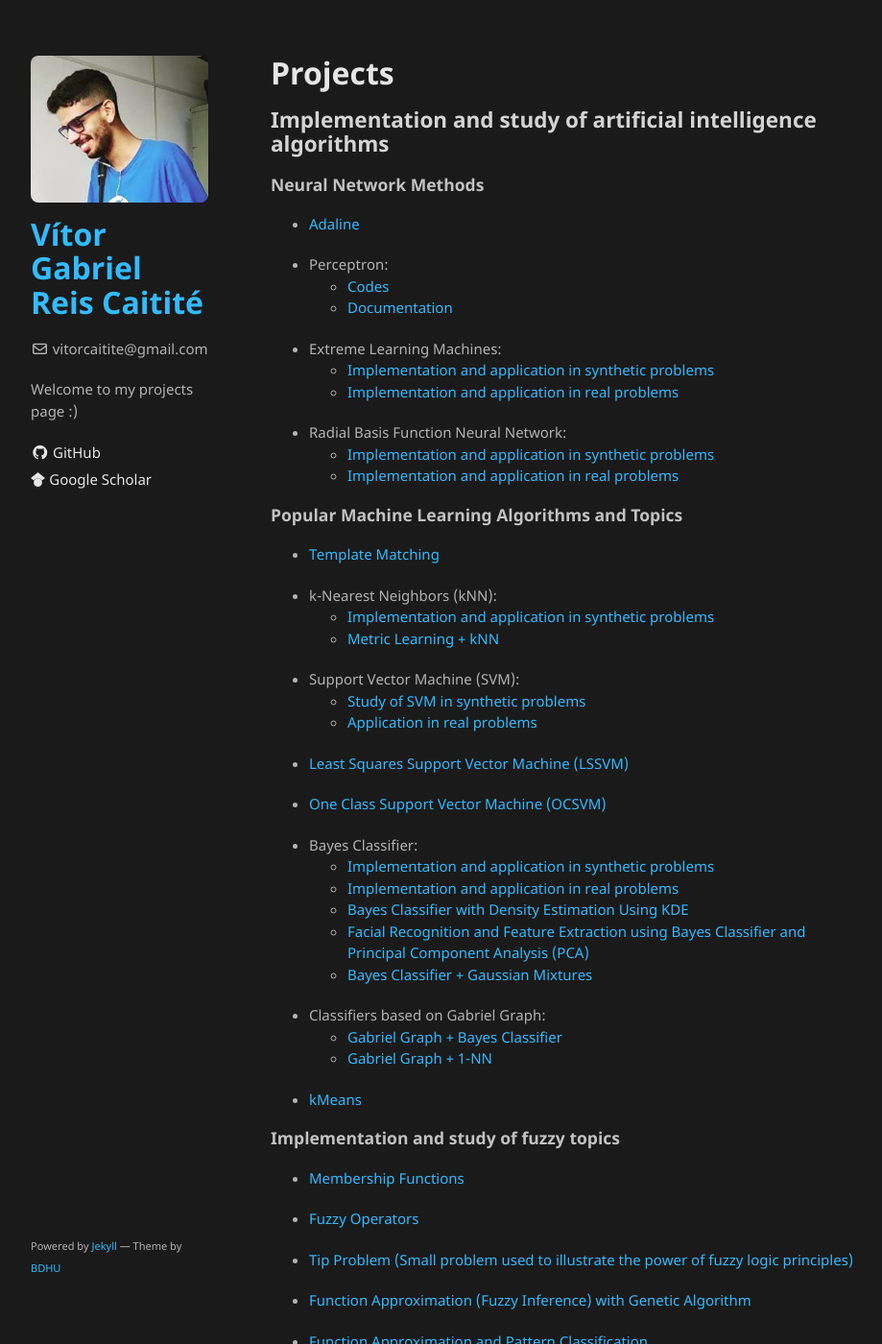
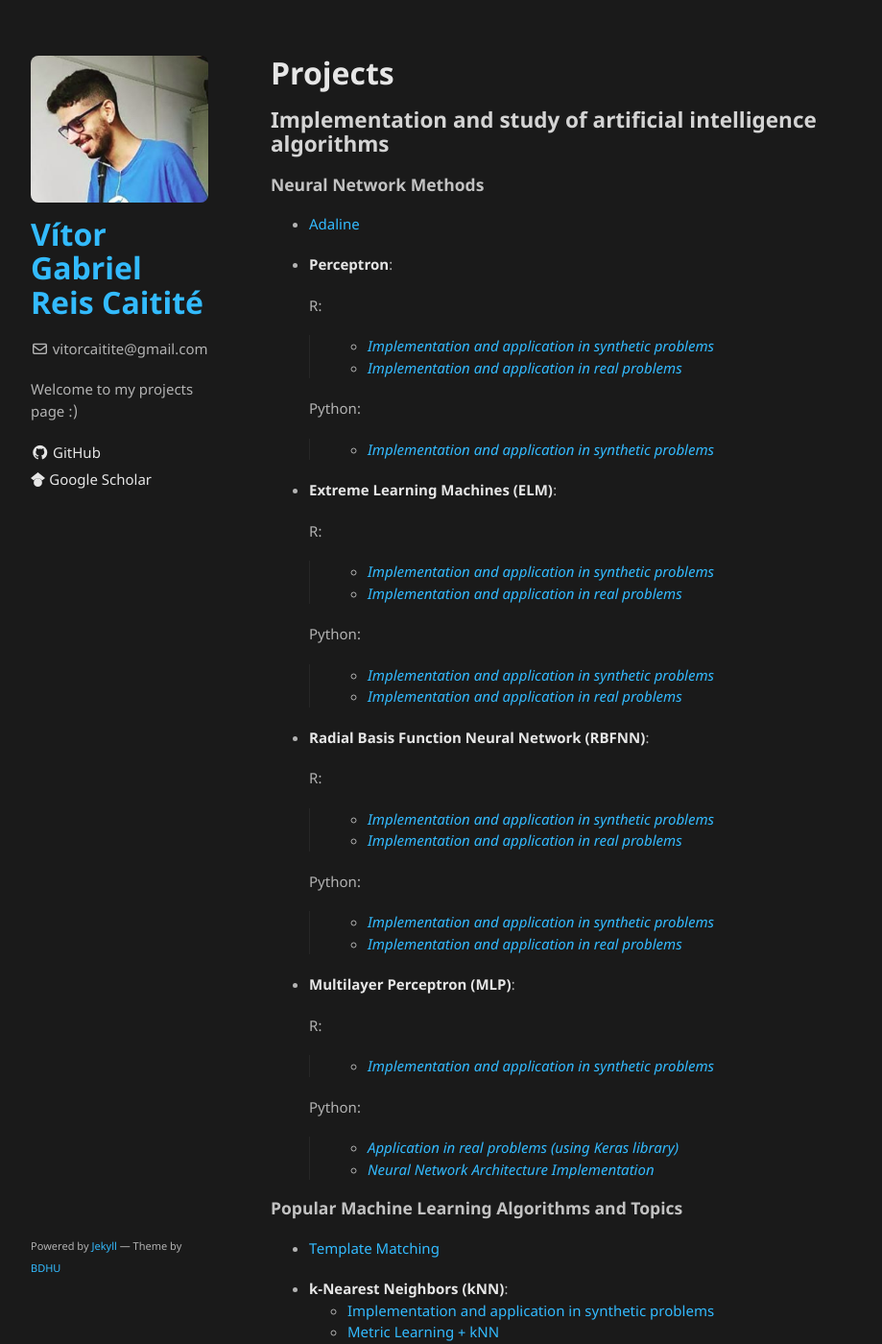
Before and after one commit to vcaitite/vcaitite.github.io, a Jekyll site: the page built from projects.md, in a window 1280 px wide and 1400 px high. Shown: the whole window at 96% size, without its empty margins (178-1097 px from the left). Built offline with Jekyll 4.4.1, drawn with Linux system fonts in a browser that asks for light colours; our own code applies the rules of GitHub Pages for plain Markdown files; some of the changed text lies outside the part shown.

Commit message:
Adding MLP topic and R codes.

```diff
--- a/projects.md
+++ b/projects.md
@@ -8,27 +8,55 @@ layout: post
 
 - [Adaline](https://github.com/vcaitite/neural-networks-exercises-python/blob/master/1%20-%20Adaline/Adaline.ipynb)
 
-- Perceptron:
-    - [Codes](https://github.com/vcaitite/pattern-recognition-exercises/tree/master/list_1)
-    - [Documentation](https://github.com/vcaitite/pattern-recognition-exercises/blob/master/list_1/list1_RP.pdf)
+- **Perceptron**:
 
-- Extreme Learning Machines:
-    - [Implementation and application in synthetic problems](https://github.com/vcaitite/neural-networks-exercises-python/blob/master/3%20-%20ELM/ELM.ipynb)
-    - [Implementation and application in real problems](https://github.com/vcaitite/neural-networks-exercises-python/blob/master/4%20-%20ELM%202/ELM.ipynb)
+    R:
+    > - [Implementation and application in synthetic problems](https://github.com/vcaitite/neural-networks-exercises-python/tree/master/2%20-%20Perceptron/R)
+    > - [Implementation and application in real problems](https://github.com/vcaitite/pattern-recognition-exercises/tree/master/list_1)
 
-- Radial Basis Function Neural Network:
-    - [Implementation and application in synthetic problems](https://github.com/vcaitite/neural-networks-exercises-python/blob/master/5%20-%20RBF/RBF.ipynb)
-    - [Implementation and application in real problems](https://github.com/vcaitite/neural-networks-exercises-python/blob/master/6%20-%20RBF%202/RBF.ipynb)
+    Python:
+    > - [Implementation and application in synthetic problems](https://github.com/vcaitite/neural-networks-exercises-python/tree/master/2%20-%20Perceptron/python)
+
+
+- **Extreme Learning Machines (ELM)**:
+
+    R:
+    > - [Implementation and application in synthetic problems](https://github.com/vcaitite/neural-network-exercises/tree/master/lista%205)
+    > - [Implementation and application in real problems](https://github.com/vcaitite/neural-network-exercises/tree/master/lista%206)
+
+    Python:
+    > - [Implementation and application in synthetic problems](https://github.com/vcaitite/neural-networks-exercises-python/blob/master/3%20-%20ELM/ELM.ipynb)
+    > - [Implementation and application in real problems](https://github.com/vcaitite/neural-networks-exercises-python/blob/master/4%20-%20ELM%202/ELM.ipynb)
+
+- **Radial Basis Function Neural Network (RBFNN)**:
+
+    R:
+    > - [Implementation and application in synthetic problems](https://github.com/vcaitite/neural-network-exercises/tree/master/lista%207)
+    > - [Implementation and application in real problems](https://github.com/vcaitite/neural-network-exercises/tree/master/lista%208)
+
+    Python:
+    > - [Implementation and application in synthetic problems](https://github.com/vcaitite/neural-networks-exercises-python/blob/master/5%20-%20RBF/RBF.ipynb)
+    > - [Implementation and application in real problems](https://github.com/vcaitite/neural-networks-exercises-python/blob/master/6%20-%20RBF%202/RBF.ipynb)
+
+- **Multilayer Perceptron (MLP)**:
+
+    R:
+    > - [Implementation and application in synthetic problems](https://github.com/vcaitite/neural-network-exercises/tree/master/lista%209)
+
+    Python:
+    > - [Application in real problems (using Keras library)](https://github.com/vcaitite/neural-networks-exercises-python/tree/master/7%20-%20MLP%20using%20Keras%20library)
+    > - [Neural Network Architecture Implementation](https://github.com/vcaitite/neural-networks-exercises-python/tree/master/8%20-%20%20Neural%20Network%20Architecture%20Implementation)
+
 
 ### Popular Machine Learning Algorithms and Topics
 
 - [Template Matching](https://github.com/vcaitite/pattern-recognition-exercises/blob/master/list_2/Lista%202.ipynb)
 
-- k-Nearest Neighbors (kNN):
+- **k-Nearest Neighbors (kNN)**:
     - [Implementation and application in synthetic problems](https://github.com/vcaitite/pattern-recognition-exercises/blob/master/list_3/knn.ipynb)
     - [Metric Learning + kNN](https://github.com/vcaitite/pattern-recognition-exercises/blob/master/list%20-%20extra%202/knn_metric_learning.ipynb)
 
-- Support Vector Machine (SVM):
+- **Support Vector Machine (SVM)**:
     - [Study of SVM in synthetic problems](https://github.com/vcaitite/pattern-recognition-exercises/blob/master/list_4/svm.ipynb)
     - [Application in real problems](https://github.com/vcaitite/pattern-recognition-exercises/blob/master/list_5/svm_classifier.ipynb)
 
@@ -37,14 +65,14 @@ layout: post
 
 - [One Class Support Vector Machine (OCSVM)](https://github.com/vcaitite/pattern-recognition-exercises/blob/master/list%20-%20extra/plot_oneclass.ipynb)
 
-- Bayes Classifier:
+- **Bayes Classifier**:
     - [Implementation and application in synthetic problems](https://github.com/vcaitite/pattern-recognition-exercises/blob/master/list_7/bayes_classifier.ipynb)
     - [Implementation and application in real problems](https://github.com/vcaitite/pattern-recognition-exercises/blob/master/list_8/bayesClassifier.ipynb)
     - [Bayes Classifier with Density Estimation Using KDE](https://github.com/vcaitite/pattern-recognition-exercises/blob/master/list_9/bayes_with_kde.ipynb)
     - [Facial Recognition and Feature Extraction using Bayes Classifier and Principal Component Analysis (PCA)](https://github.com/vcaitite/pattern-recognition-exercises/blob/master/list_10/PCA_Bayes_Classifier.ipynb)
     - [Bayes Classifier + Gaussian Mixtures](https://github.com/vcaitite/pattern-recognition-exercises/blob/master/list%20-%20extra%205/Bayes%20Classifier%20with%20GMM%20.ipynb)
 
-- Classifiers based on Gabriel Graph:
+- **Classifiers based on Gabriel Graph**:
     - [Gabriel Graph + Bayes Classifier](https://github.com/vcaitite/pattern-recognition-exercises/blob/master/list%20-%20extra%203/Gabriel%20Graph%20%2B%20Bayes%20Classifier.ipynb)
     - [Gabriel Graph + 1-NN](https://github.com/vcaitite/pattern-recognition-exercises/blob/master/list%20-%20extra%203/Gabriel%20Graph%20%2B%201NN.ipynb)
 
```
